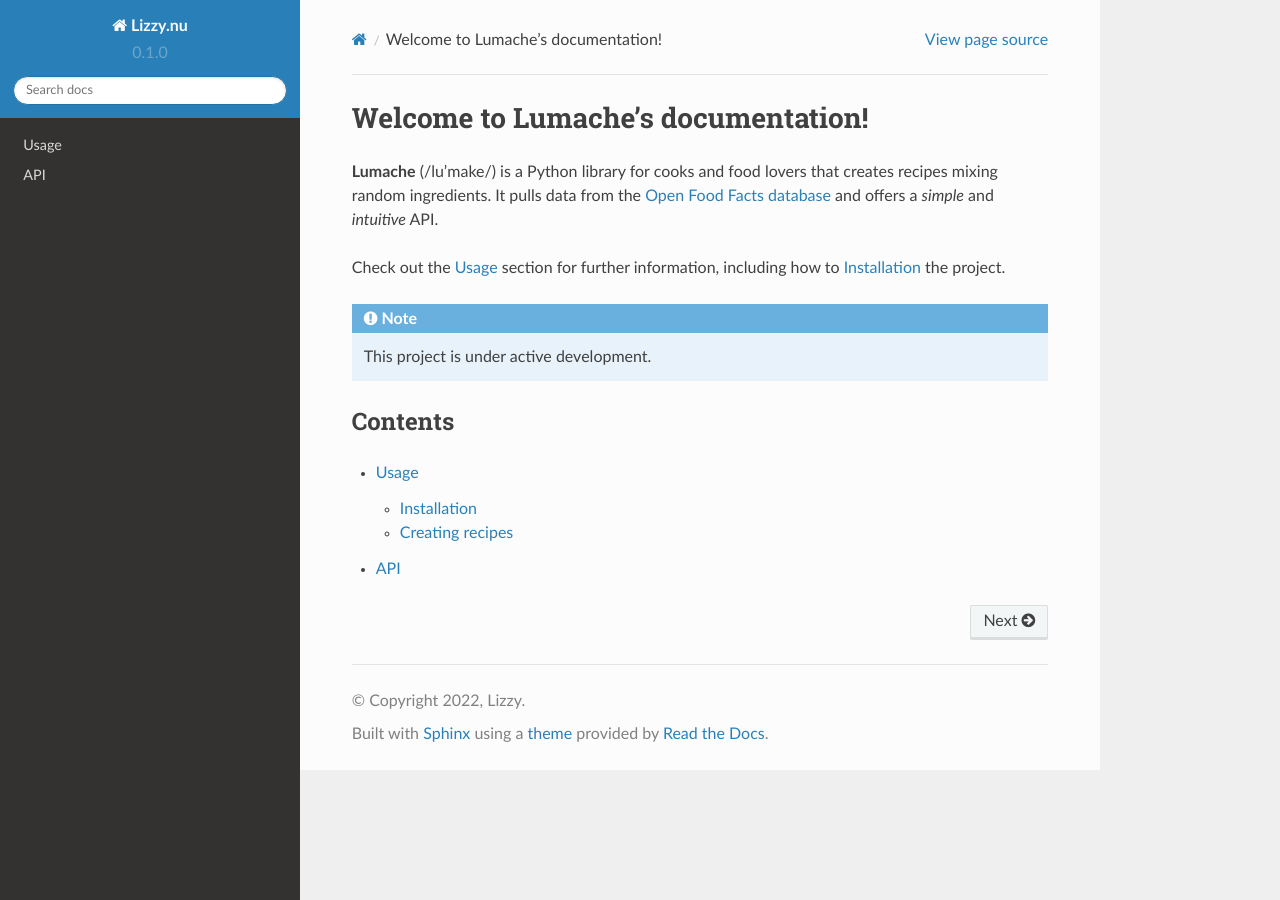
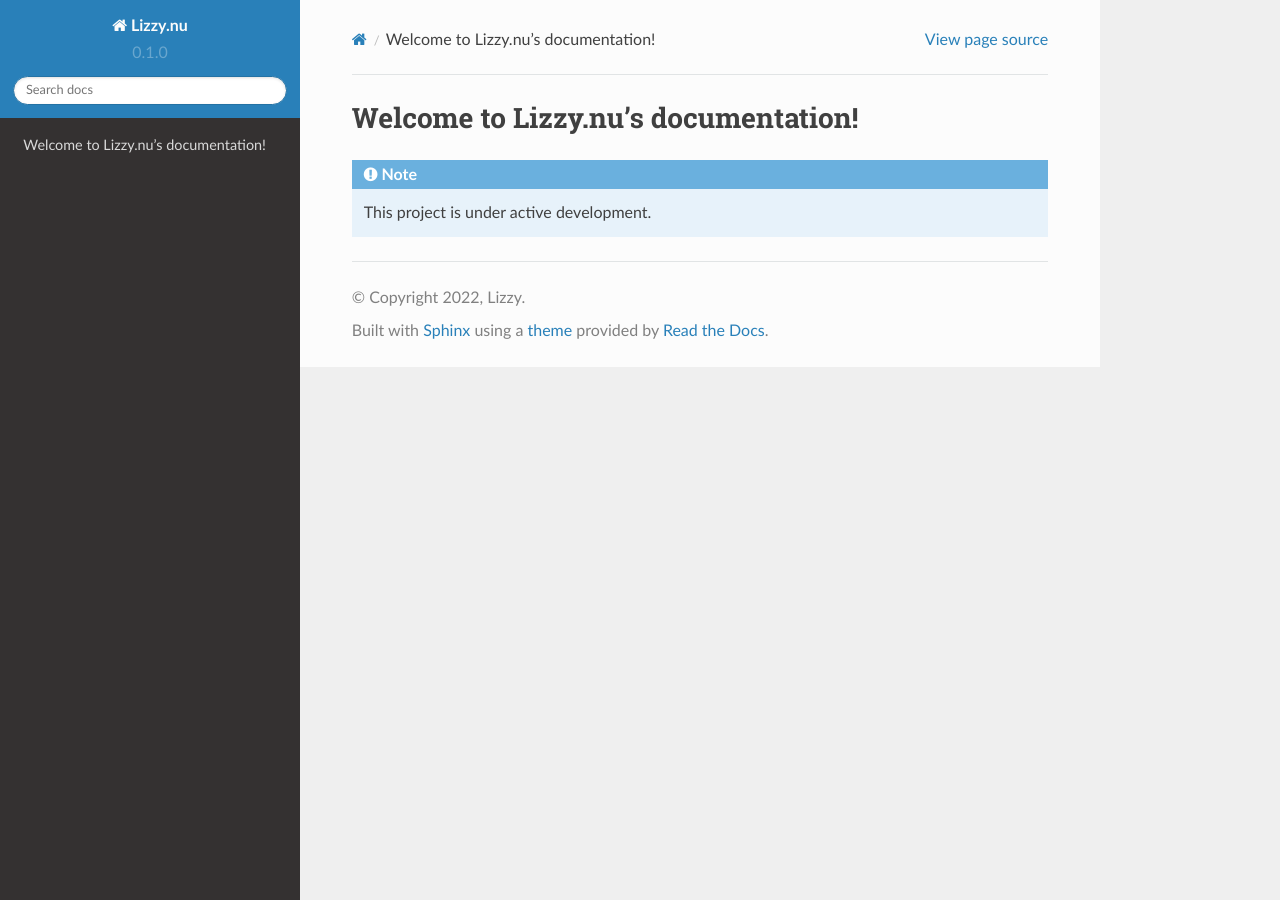
Before and after one commit to LizzyPear/docs-lizzy-nu, a Sphinx documentation site: the page built from docs/source/index.rst, in a window 1280 px wide. Built offline with Sphinx 7.4.7 and the Read the Docs theme 2.0.0, drawn with Linux system fonts in a browser that asks for light colours.

Commit message:
remove tut files

```diff
--- a/docs/source/api.rst
+++ /dev/null
@@ -1,7 +0,0 @@
-API
-===
-
-.. autosummary::
-   :toctree: generated
-
-   lumache
--- a/docs/source/index.rst
+++ b/docs/source/index.rst
@@ -1,22 +1,6 @@
-Welcome to Lumache's documentation!
+Welcome to Lizzy.nu's documentation!
 ===================================
-
-**Lumache** (/lu'make/) is a Python library for cooks and food lovers
-that creates recipes mixing random ingredients.
-It pulls data from the `Open Food Facts database <https://world.openfoodfacts.org/>`_
-and offers a *simple* and *intuitive* API.
-
-Check out the :doc:`usage` section for further information, including
-how to :ref:`installation` the project.
 
 .. note::
 
    This project is under active development.
-
-Contents
---------
-
-.. toctree::
-
-   usage
-   api
```
Also changed, not shown: docs/source/usage.rst (deleted, +0 -33 lines).
